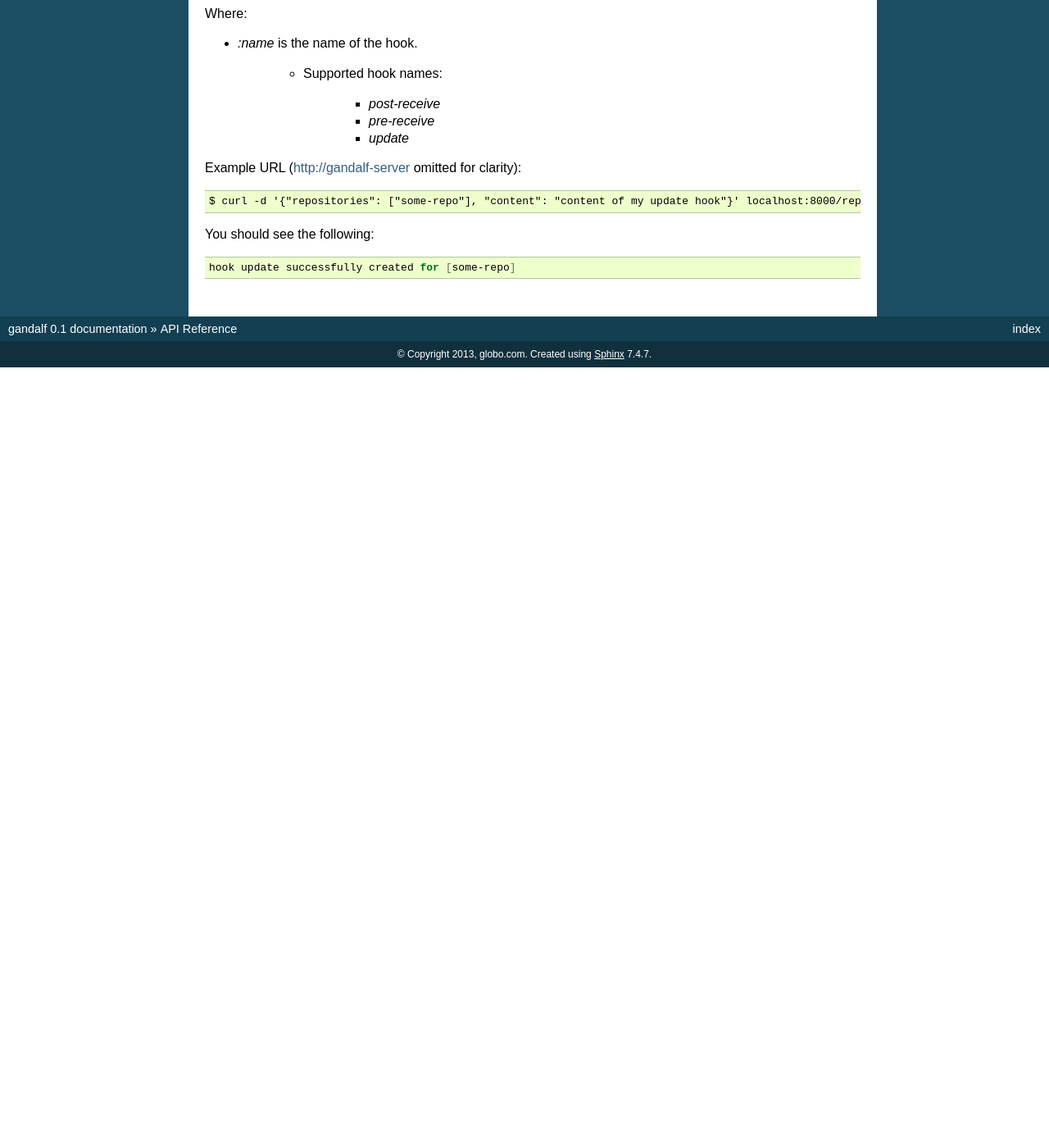
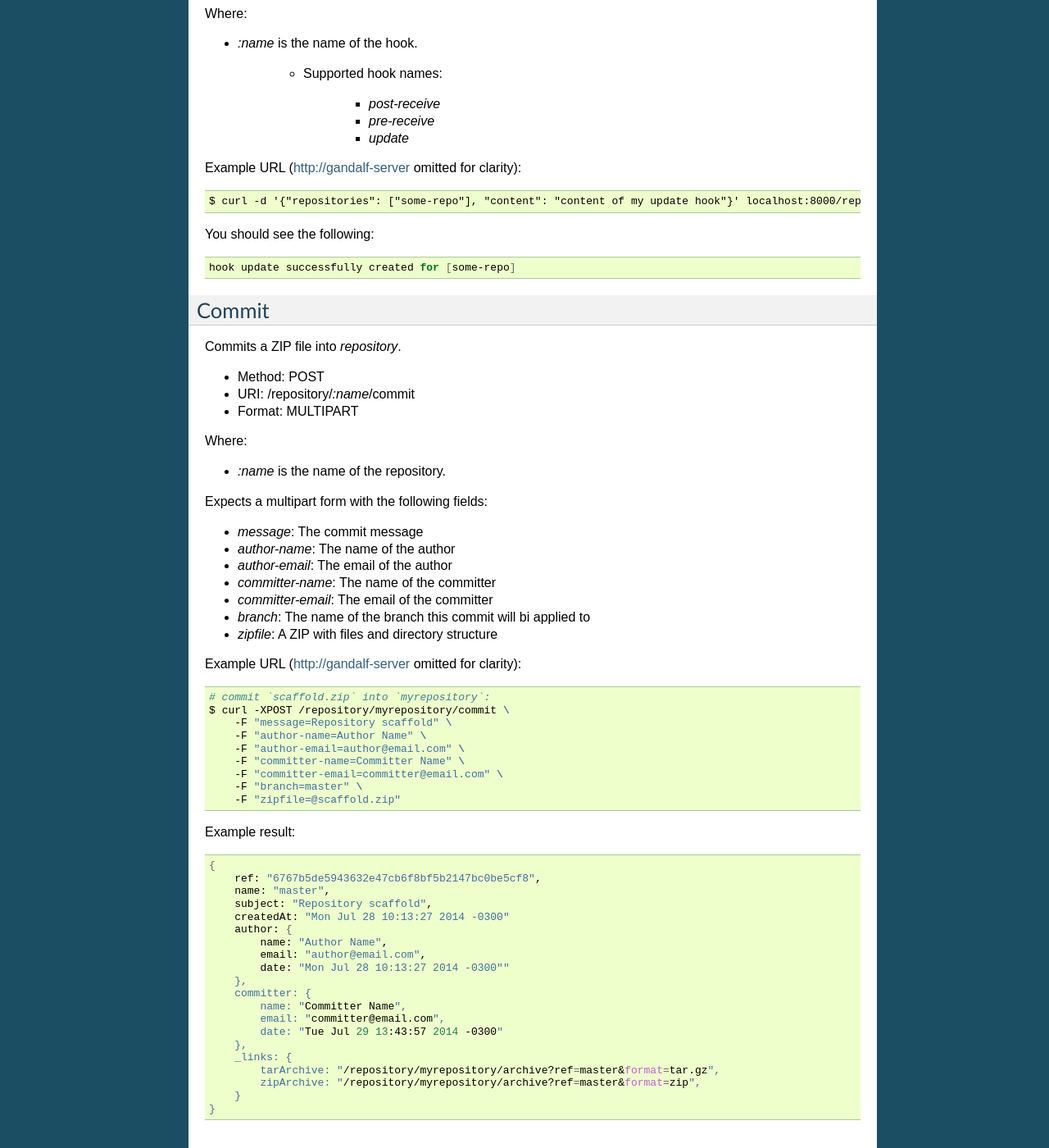
Before and after one commit to tsuru/gandalf, a Sphinx documentation site: the page built from docs/source/api.rst, in a window 1280 px wide and 1400 px high, scrolled down 4113 px. Shown: the whole window at 82% size. Built offline with Sphinx 7.4.7, drawn with Linux system fonts in a browser that asks for light colours; before the commit the page ends 4561 px from its top, so only the background shows below that.

Commit message:
Add docs on how to commit to a repository (fix #140)

```diff
--- a/docs/source/api.rst
+++ b/docs/source/api.rst
@@ -239,3 +239,61 @@ You should see the following:
 ::
 
     hook update successfully created for [some-repo]
+
+Commit
+------
+
+Commits a ZIP file into `repository`.
+
+* Method: POST
+* URI: /repository/`:name`/commit
+* Format: MULTIPART
+
+Where:
+
+* `:name` is the name of the repository.
+
+Expects a multipart form with the following fields:
+
+* `message`: The commit message
+* `author-name`: The name of the author
+* `author-email`: The email of the author
+* `committer-name`: The name of the committer
+* `committer-email`: The email of the committer
+* `branch`: The name of the branch this commit will bi applied to
+* `zipfile`: A ZIP with files and directory structure
+
+Example URL (http://gandalf-server omitted for clarity)::
+
+    # commit `scaffold.zip` into `myrepository`:
+    $ curl -XPOST /repository/myrepository/commit \
+        -F "message=Repository scaffold" \
+        -F "author-name=Author Name" \
+        -F "author-email=author@email.com" \
+        -F "committer-name=Committer Name" \
+        -F "committer-email=committer@email.com" \
+        -F "branch=master" \
+        -F "zipfile=@scaffold.zip"
+
+Example result::
+
+    {
+        ref: "6767b5de5943632e47cb6f8bf5b2147bc0be5cf8",
+        name: "master",
+        subject: "Repository scaffold",
+        createdAt: "Mon Jul 28 10:13:27 2014 -0300"
+        author: {
+            name: "Author Name",
+            email: "author@email.com",
+            date: "Mon Jul 28 10:13:27 2014 -0300""
+        },
+        committer: {
+            name: "Committer Name",
+            email: "committer@email.com",
+            date: "Tue Jul 29 13:43:57 2014 -0300"
+        },
+        _links: {
+            tarArchive: "/repository/myrepository/archive?ref=master&format=tar.gz",
+            zipArchive: "/repository/myrepository/archive?ref=master&format=zip",
+        }
+    }
```
